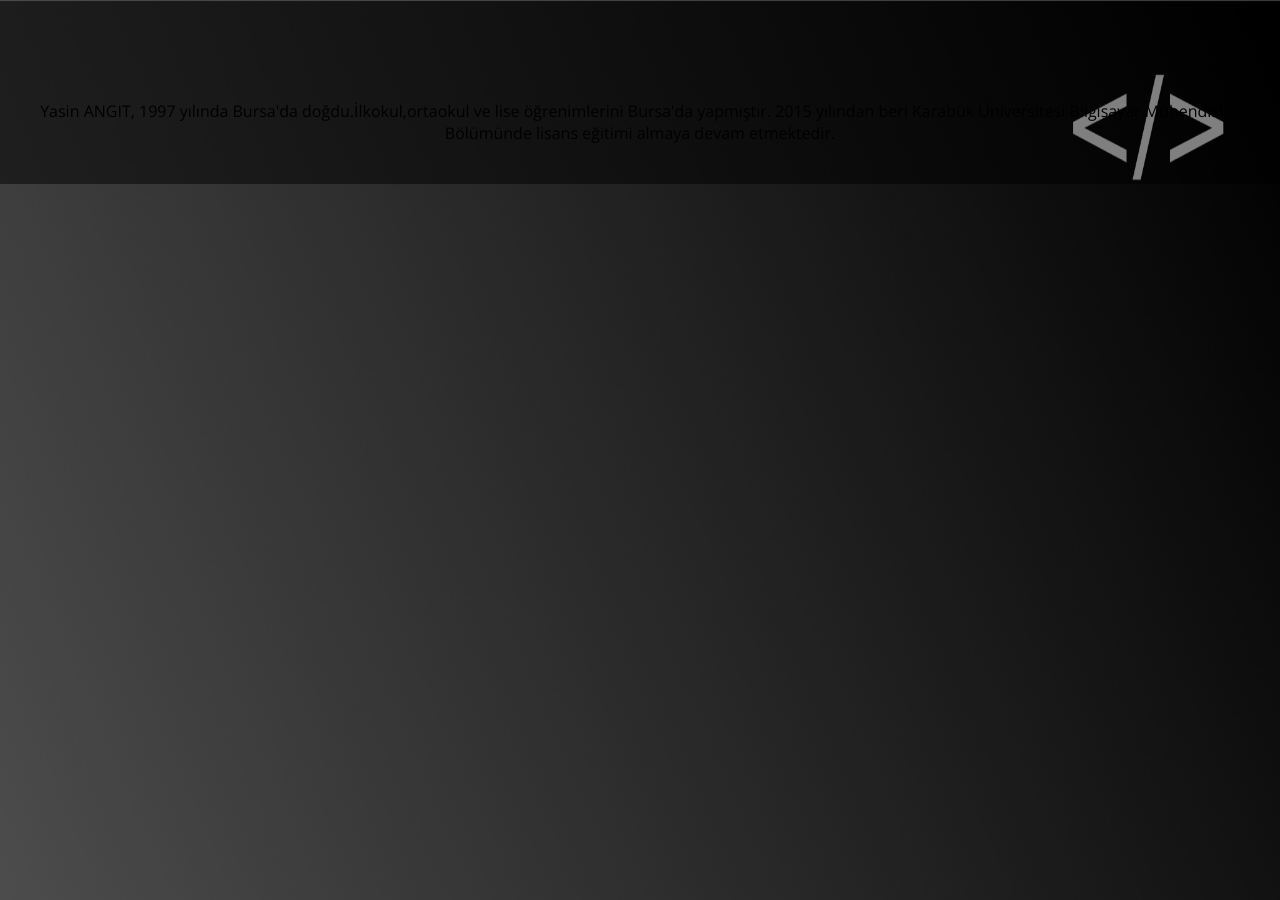
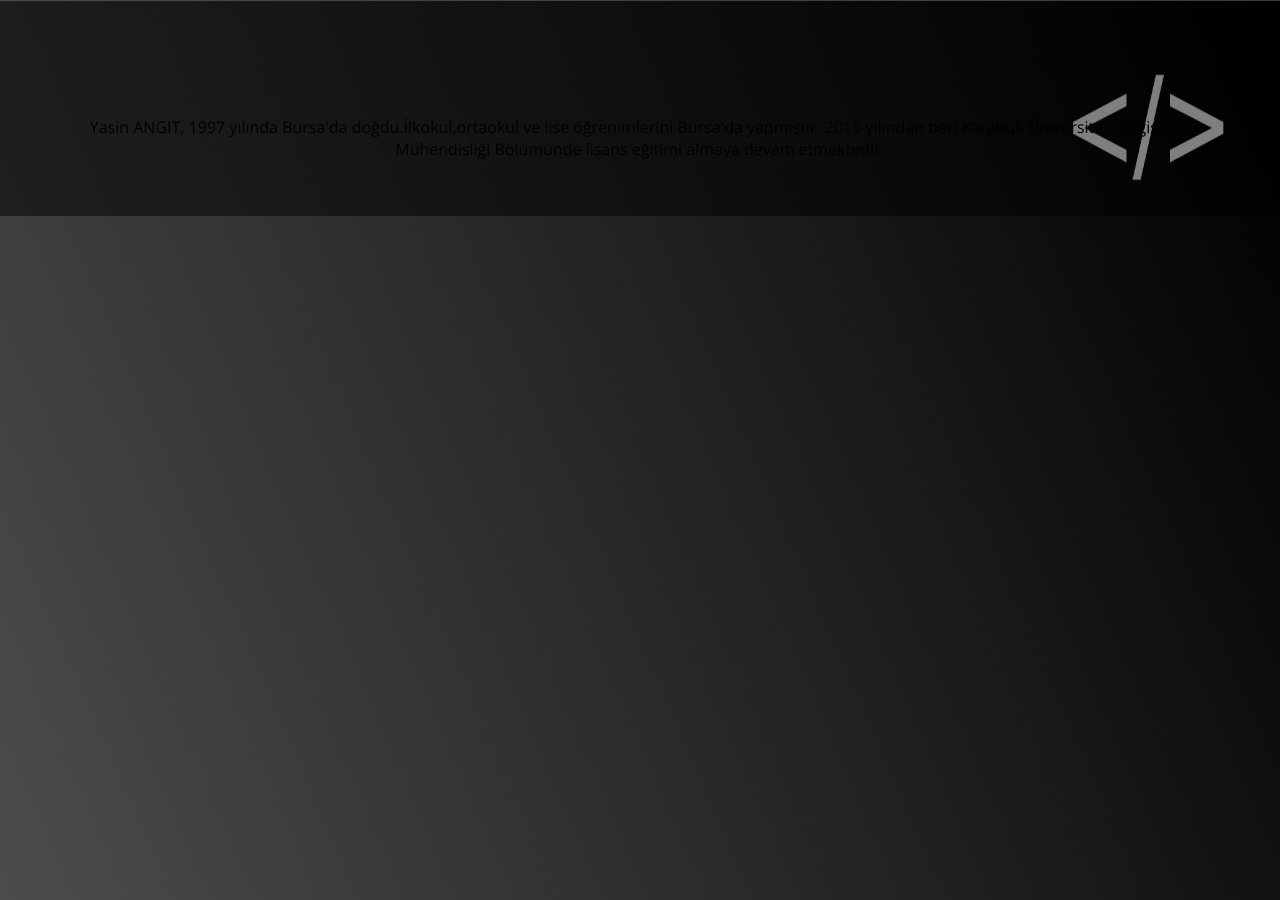
Before and after one commit to yasnangt/yasnangt.github.io, a Jekyll site: the page hakkımda.html, which Jekyll copies as it is, in a window 1280 px wide. Built offline with Jekyll 4.4.1, drawn with Linux system fonts in a browser that asks for light colours; nearby versions of some CDN libraries.

Commit message:
Update hakkımda.html

```diff
--- a/hakkımda.html
+++ b/hakkımda.html
@@ -8,6 +8,7 @@
         <meta name="description" content="Nifty little description">
         <link rel="canonical" href="/">
         <link rel="stylesheet" href="css/front.css">
+        <link rel="stylesheet" href="css/container.css">
         <link href='https://fonts.googleapis.com/css?family=Open+Sans:400,700&subset=latin,cyrillic-ext' rel='stylesheet' type='text/css'>
         <link rel="stylesheet" href="https://maxcdn.bootstrapcdn.com/font-awesome/4.5.0/css/font-awesome.min.css">
     </head>
@@ -15,15 +16,17 @@
         <div class="content">
 
             <img src="imgs/a.jpg" id="fullscreen">
+         <div class="ui container">
+
 
             <title>Biyografi</title>
-            <content>
-                Yasin ANGIT, 1997 yılında Bursa'da doğdu.İlkokul,ortaokul ve lise öğrenimlerini Bursa'da yapmıştır.
+
+            <p color:white>  Yasin ANGIT, 1997 yılında Bursa'da doğdu.İlkokul,ortaokul ve lise öğrenimlerini Bursa'da yapmıştır.
             2015 yılından beri Karabük Üniversitesi Bilgisayar Mühendisliği Bölümünde lisans eğitimi almaya devam
-            etmektedir.
+            etmektedir.</p>
+</div>
 
 
-            </content>
 
         </div>
 
```
